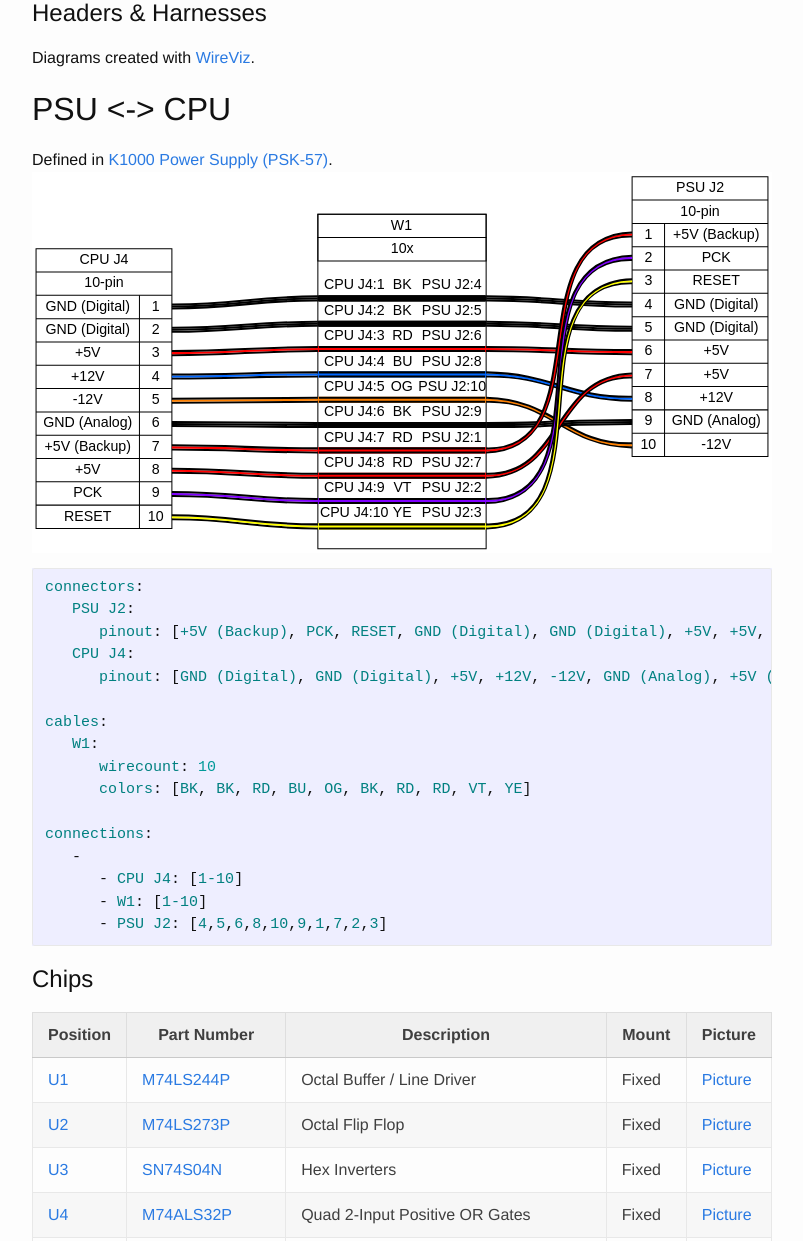
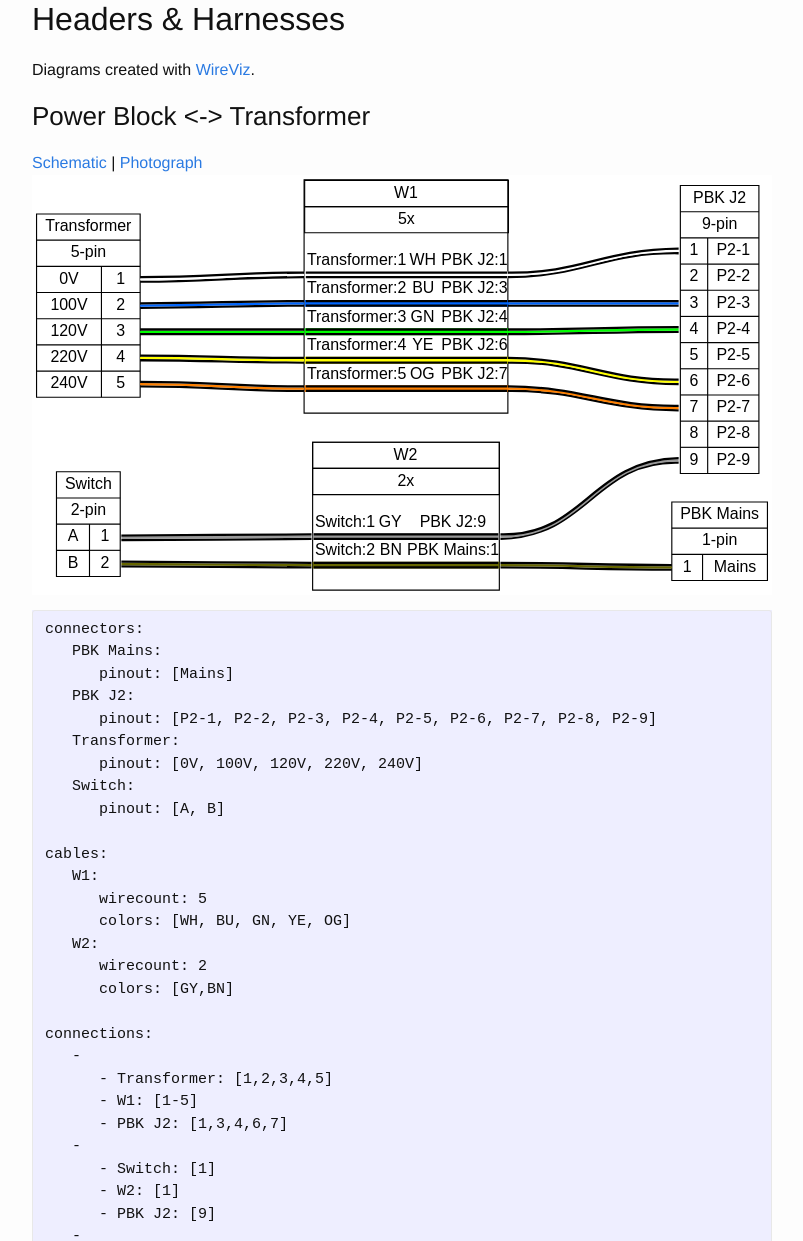
Before and after one commit to cilynx/cilynx.github.io, a Jekyll site: the page built from _posts/2020-06-22-kurzweil_k1000se_components.md, in a window 1280 px wide and 1400 px high, scrolled down 402 px. Shown: the part 159-1400 px from the top of the window, without its empty margins (238-1041 px from the left). Built offline with Jekyll 4.4.1, drawn with Linux system fonts in a browser that asks for light colours; a script that is not in the unit is left out; comment, search, counter and statistics services are not loaded; some of the changed text lies outside the part shown.

Commit message:
Add Power Block <-> Transformer Diagram

````diff
--- a/_posts/2020-06-22-kurzweil_k1000se_components.md
+++ b/_posts/2020-06-22-kurzweil_k1000se_components.md
@@ -6,11 +6,49 @@ tags:   kurzweil k1000 synth
 ---
 ![K1000SE Arnold Chips](/assets/20200620_160627.jpg)
 
-# Headers & Harnesses
+## Headers & Harnesses
 Diagrams created with [WireViz](https://github.com/formatc1702/WireViz).
 
-## PSU <-> CPU
-Defined in [K1000 Power Supply (PSK-57)](/assets/8-10_K1000 Power supply %28PSK-57%29.jpg).
+### Power Block <-> Transformer
+[Schematic](/assets/8-10_K1000 Power supply %28PSK-57%29.jpg) |
+[Photograph](/assets/20200625_190444.jpg)
+![PSU-CPU Harness](/assets/k1000se_powerblock-transformer.svg)
+```
+connectors:
+   PBK Mains:
+      pinout: [Mains]
+   PBK J2:
+      pinout: [P2-1, P2-2, P2-3, P2-4, P2-5, P2-6, P2-7, P2-8, P2-9]
+   Transformer:
+      pinout: [0V, 100V, 120V, 220V, 240V]
+   Switch:
+      pinout: [A, B]
+
+cables:
+   W1:
+      wirecount: 5
+      colors: [WH, BU, GN, YE, OG]
+   W2:
+      wirecount: 2
+      colors: [GY,BN]
+
+connections:
+   -
+      - Transformer: [1,2,3,4,5]
+      - W1: [1-5]
+      - PBK J2: [1,3,4,6,7]
+   -
+      - Switch: [1]
+      - W2: [1]
+      - PBK J2: [9]
+   -
+      - Switch: [2]
+      - W2: [2]
+      - PBK Mains: [1]
+```
+
+### PSU <-> CPU
+[Schematic](/assets/8-10_K1000 Power supply %28PSK-57%29.jpg)
 ![PSU-CPU Harness](/assets/k1000se_psu-cpu.svg)
 ```yml
 connectors:
@@ -31,7 +69,7 @@ connections:
       - PSU J2: [4,5,6,8,10,9,1,7,2,3]
 ```
 
-# Chips
+## Chips
 
 |Position|Part Number|Description|Mount|Picture|
 |---|
````
Also changed, not shown: assets/k1000se_powerblock-transformer.svg (added), 1 other file.
